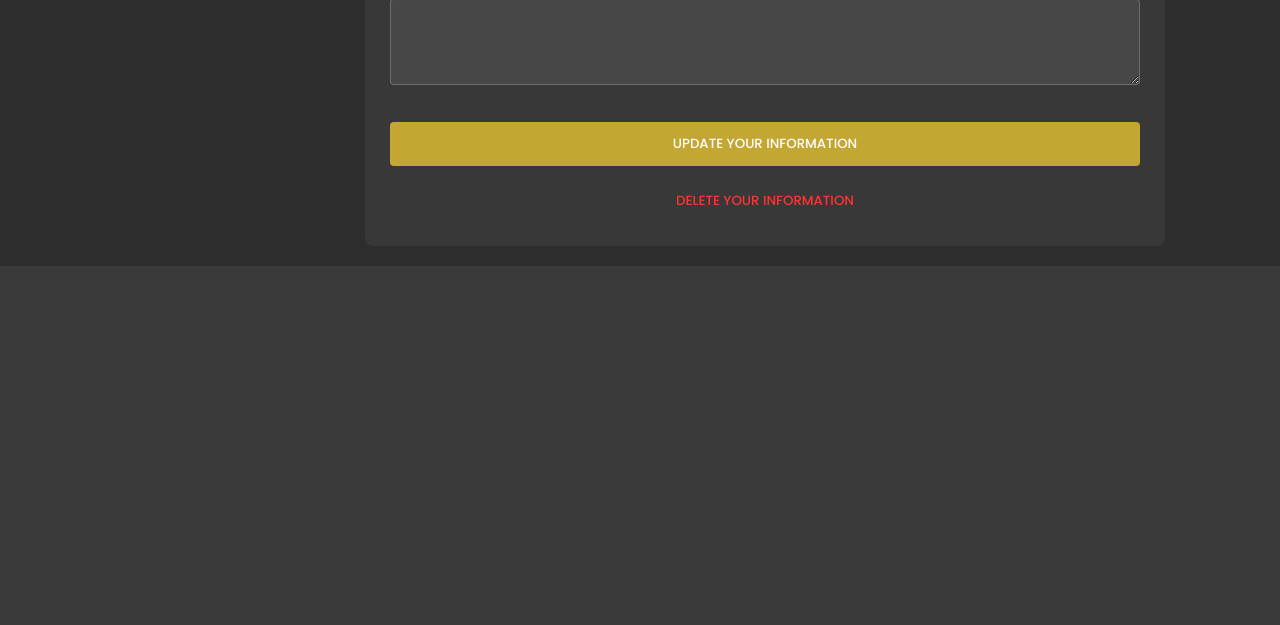
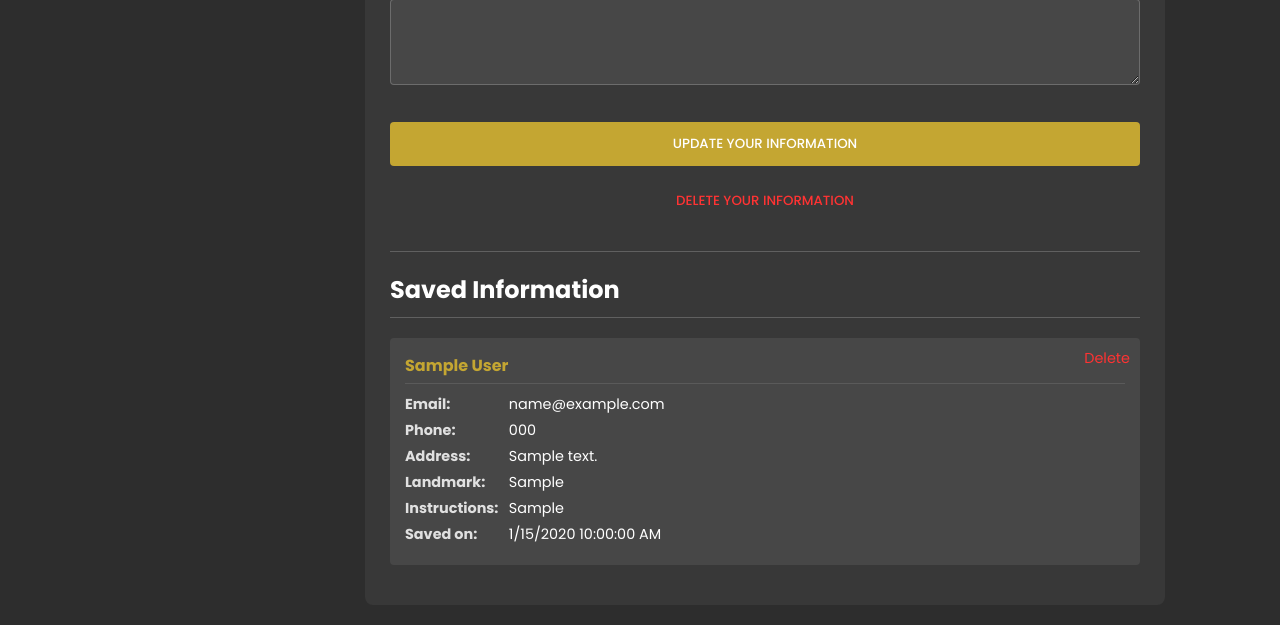
Before and after one commit to AdinaFakih/cookies-exprexx, a Flask app: page / in a window 1280 px wide. Shown: the part 863-1488 px from the top of the page. Before the commit the page ends 1129 px from the top, so only its background shows below. Run offline with Flask 3, Linux system fonts and the light colour scheme; tables that the repository leaves empty hold one stand-in row (values such as "Sample post").

Commit message:
Add database to store and retrieve user data from the Cookies Exprexx landing page.
Replit-Commit-Author: Agent
Replit-Commit-Session-Id: 107a783a-bd94-49c3-bf69-f71c61a9a105
Replit-Commit-Screenshot-Url: https://storage.googleapis.com/screenshot-production-us-central1/b7def3dd-2c07-4c3a-bf7a-125eb520fc36/6c3284db-38a9-41a7-aab1-75d5e7fa3b03.jpg

```diff
--- a/main.py
+++ b/main.py
@@ -1,13 +1,76 @@
 import os
-from flask import Flask, render_template
+from flask import Flask, render_template, request, jsonify
+from flask_sqlalchemy import SQLAlchemy
+from sqlalchemy.orm import DeclarativeBase
+
+class Base(DeclarativeBase):
+    pass
+
+db = SQLAlchemy(model_class=Base)
 
 # Initialize Flask app
 app = Flask(__name__)
 app.secret_key = os.environ.get("SESSION_SECRET", "dev_key")
 
+# Configure the database
+app.config["SQLALCHEMY_DATABASE_URI"] = os.environ.get("DATABASE_URL")
+app.config["SQLALCHEMY_ENGINE_OPTIONS"] = {
+    "pool_recycle": 300,
+    "pool_pre_ping": True,
+}
+
+# Initialize the app with the extension
+db.init_app(app)
+
 @app.route('/')
 def index():
     return render_template('index.html')
 
+@app.route('/api/customers', methods=['GET'])
+def get_customers():
+    from models import Customer
+    customers = Customer.query.order_by(Customer.created_at.desc()).all()
+    return jsonify([customer.to_dict() for customer in customers])
+
+@app.route('/api/customers', methods=['POST'])
+def create_customer():
+    from models import Customer
+    data = request.json
+
+    # Create a new customer
+    customer = Customer(
+        name=data.get('name'),
+        email=data.get('email'),
+        phone=data.get('phone'),
+        address=data.get('address'),
+        landmark=data.get('landmark'),
+        instructions=data.get('instructions')
+    )
+
+    # Add to database
+    db.session.add(customer)
+    db.session.commit()
+
+    return jsonify(customer.to_dict()), 201
+
+@app.route('/api/customers/<int:id>', methods=['GET'])
+def get_customer(id):
+    from models import Customer
+    customer = Customer.query.get_or_404(id)
+    return jsonify(customer.to_dict())
+
+@app.route('/api/customers/<int:id>', methods=['DELETE'])
+def delete_customer(id):
+    from models import Customer
+    customer = Customer.query.get_or_404(id)
+    db.session.delete(customer)
+    db.session.commit()
+    return '', 204
+
+# Initialize the database tables
+with app.app_context():
+    import models
+    db.create_all()
+
 if __name__ == '__main__':
     app.run(host='0.0.0.0', port=5000, debug=True)
--- /dev/null
+++ b/models.py
@@ -0,0 +1,36 @@
+from datetime import datetime
+import sys
+import os
+
+# Add the current directory to the path so we can import the main module
+sys.path.insert(0, os.path.dirname(os.path.abspath(__file__)))
+
+# Import db from main module
+from main import db
+
+class Customer(db.Model):
+    id = db.Column(db.Integer, primary_key=True)
+    name = db.Column(db.String(100), nullable=False)
+    email = db.Column(db.String(100), nullable=False)
+    phone = db.Column(db.String(20), nullable=False)
+    address = db.Column(db.String(200), nullable=False)
+    landmark = db.Column(db.String(200), nullable=False)
+    instructions = db.Column(db.Text, nullable=True)
+    created_at = db.Column(db.DateTime, default=datetime.utcnow)
+    updated_at = db.Column(db.DateTime, default=datetime.utcnow, onupdate=datetime.utcnow)
+
+    def __repr__(self):
+        return f'<Customer {self.name}>'
+
+    def to_dict(self):
+        return {
+            'id': self.id,
+            'name': self.name,
+            'email': self.email,
+            'phone': self.phone,
+            'address': self.address,
+            'landmark': self.landmark,
+            'instructions': self.instructions,
+            'created_at': self.created_at.isoformat() if self.created_at else None,
+            'updated_at': self.updated_at.isoformat() if self.updated_at else None
+        }
--- a/static/css/style.css
+++ b/static/css/style.css
@@ -256,6 +256,72 @@ textarea:focus {
     }
 }
 
+/* Saved Data Display Styling */
+.stored-data-container {
+    margin-top: 30px;
+    border-top: 1px solid rgba(255, 255, 255, 0.2);
+    padding-top: 20px;
+}
+
+.saved-data-list {
+    margin-top: 15px;
+}
+
+.data-entry {
+    background-color: rgba(255, 255, 255, 0.08);
+    border-radius: 4px;
+    padding: 15px;
+    margin-bottom: 15px;
+    position: relative;
+    transition: var(--transition);
+}
+
+.data-entry:hover {
+    transform: translateY(-2px);
+    background-color: rgba(255, 255, 255, 0.12);
+    box-shadow: 0 2px 8px rgba(0, 0, 0, 0.1);
+}
+
+.data-entry h4 {
+    color: var(--gold-accent);
+    margin-bottom: 10px;
+    border-bottom: 1px solid rgba(255, 255, 255, 0.1);
+    padding-bottom: 5px;
+}
+
+.data-entry p {
+    margin: 5px 0;
+    font-size: 0.9rem;
+}
+
+.data-entry p strong {
+    color: var(--gray);
+    display: inline-block;
+    width: 100px;
+}
+
+.data-entry .delete-entry {
+    position: absolute;
+    top: 10px;
+    right: 10px;
+    background-color: transparent;
+    color: var(--red);
+    border: none;
+    cursor: pointer;
+    font-size: 0.9rem;
+}
+
+.data-entry .delete-entry:hover {
+    color: #ff6666;
+}
+
+.empty-data-message {
+    text-align: center;
+    color: var(--gray);
+    font-style: italic;
+    padding: 20px;
+}
+
 /* Responsive Design */
 @media screen and (max-width: 992px) {
     .sidebar {
--- a/static/js/script.js
+++ b/static/js/script.js
@@ -7,6 +7,7 @@ document.addEventListener('DOMContentLoaded', function() {
     const landmarkInput = document.getElementById('landmark');
     const instructionsInput = document.getElementById('instructions');
     const deleteButton = document.getElementById('deleteInfo');
+    const savedDataDisplay = document.getElementById('savedDataDisplay');
 
     // Function to load saved data from localStorage
     function loadSavedData() {
@@ -25,10 +26,83 @@ document.addEventListener('DOMContentLoaded', function() {
         if (savedInstructions) instructionsInput.value = savedInstructions;
     }
 
+    // Function to load all data from the database
+    function loadAllCustomers() {
+        fetch('/api/customers')
+            .then(response => response.json())
+            .then(customers => {
+                displayCustomers(customers);
+            })
+            .catch(error => {
+                console.error('Error fetching customers:', error);
+                showNotification('Failed to load saved data.', 'error');
+            });
+    }
+
+    // Function to display all customers
+    function displayCustomers(customers) {
+        savedDataDisplay.innerHTML = '';
+
+        if (customers.length === 0) {
+            savedDataDisplay.innerHTML = '<div class="empty-data-message">No saved information found</div>';
+            return;
+        }
+
+        customers.forEach(customer => {
+            const createdDate = new Date(customer.created_at);
+            const formattedDate = createdDate.toLocaleDateString() + ' ' + createdDate.toLocaleTimeString();
+
+            const entryDiv = document.createElement('div');
+            entryDiv.className = 'data-entry';
+            entryDiv.innerHTML = `
+                <h4>${customer.name}</h4>
+                <p><strong>Email:</strong> ${customer.email}</p>
+                <p><strong>Phone:</strong> ${customer.phone}</p>
+                <p><strong>Address:</strong> ${customer.address}</p>
+                <p><strong>Landmark:</strong> ${customer.landmark}</p>
+                <p><strong>Instructions:</strong> ${customer.instructions || 'None'}</p>
+                <p><strong>Saved on:</strong> ${formattedDate}</p>
+                <button class="delete-entry" data-id="${customer.id}">Delete</button>
+            `;
+
+            savedDataDisplay.appendChild(entryDiv);
+        });
+
+        // Add event listeners for delete buttons
+        document.querySelectorAll('.delete-entry').forEach(button => {
+            button.addEventListener('click', function() {
+                const customerId = this.getAttribute('data-id');
+                deleteCustomer(customerId);
+            });
+        });
+    }
+
+    // Function to delete a customer
+    function deleteCustomer(id) {
+        fetch(`/api/customers/${id}`, {
+            method: 'DELETE'
+        })
+            .then(response => {
+                if (response.ok) {
+                    loadAllCustomers();
+                    showNotification('Customer information deleted successfully!');
+                } else {
+                    throw new Error('Failed to delete customer');
+                }
+            })
+            .catch(error => {
+                console.error('Error deleting customer:', error);
+                showNotification('Failed to delete information.', 'error');
+            });
+    }
+
     // Load saved data when page loads
     loadSavedData();
 
-    // Save form data to localStorage on form submission
+    // Load all customers from database
+    loadAllCustomers();
+
+    // Save form data to localStorage and database on form submission
     deliveryForm.addEventListener('submit', function(event) {
         event.preventDefault();
 
@@ -40,8 +114,32 @@ document.addEventListener('DOMContentLoaded', function() {
         localStorage.setItem('cookies_express_landmark', landmarkInput.value);
         localStorage.setItem('cookies_express_instructions', instructionsInput.value);
 
-        // Show confirmation
-        showNotification('Your information has been updated!');
+        // Save data to database
+        const customerData = {
+            name: nameInput.value,
+            email: emailInput.value,
+            phone: phoneInput.value,
+            address: addressInput.value,
+            landmark: landmarkInput.value,
+            instructions: instructionsInput.value
+        };
+
+        fetch('/api/customers', {
+            method: 'POST',
+            headers: {
+                'Content-Type': 'application/json'
+            },
+            body: JSON.stringify(customerData)
+        })
+            .then(response => response.json())
+            .then(data => {
+                showNotification('Your information has been saved!');
+                loadAllCustomers();
+            })
+            .catch(error => {
+                console.error('Error saving customer data:', error);
+                showNotification('Failed to save to database, but saved locally.', 'warning');
+            });
     });
 
     // Delete saved information
@@ -63,11 +161,11 @@ document.addEventListener('DOMContentLoaded', function() {
         instructionsInput.value = '';
 
         // Show confirmation
-        showNotification('Your information has been deleted!');
+        showNotification('Your information has been deleted from this device!');
     });
 
     // Function to show notification
-    function showNotification(message) {
+    function showNotification(message, type = 'success') {
         const notification = document.createElement('div');
         notification.className = 'notification';
         notification.textContent = message;
@@ -76,7 +174,6 @@ document.addEventListener('DOMContentLoaded', function() {
         notification.style.position = 'fixed';
         notification.style.bottom = '20px';
         notification.style.right = '20px';
-        notification.style.backgroundColor = 'var(--gold-accent)';
         notification.style.color = 'white';
         notification.style.padding = '10px 20px';
         notification.style.borderRadius = '4px';
@@ -85,6 +182,15 @@ document.addEventListener('DOMContentLoaded', function() {
         notification.style.transition = 'all 0.3s ease';
         notification.style.opacity = '0';
         notification.style.transform = 'translateY(20px)';
+
+        // Set color based on notification type
+        if (type === 'error') {
+            notification.style.backgroundColor = 'var(--red)';
+        } else if (type === 'warning') {
+            notification.style.backgroundColor = '#ff9800';
+        } else {
+            notification.style.backgroundColor = 'var(--gold-accent)';
+        }
 
         document.body.appendChild(notification);
 
--- a/templates/index.html
+++ b/templates/index.html
@@ -77,6 +77,13 @@
                     <button type="submit" class="update-btn">UPDATE YOUR INFORMATION</button>
                 </form>
                 <button id="deleteInfo" class="delete-btn">DELETE YOUR INFORMATION</button>
+
+                <div class="stored-data-container">
+                    <h3>Saved Information</h3>
+                    <div id="savedDataDisplay" class="saved-data-list">
+                        <!-- Saved data entries will be displayed here -->
+                    </div>
+                </div>
             </div>
         </div>
     </div>
```
